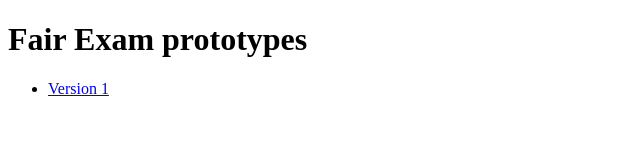
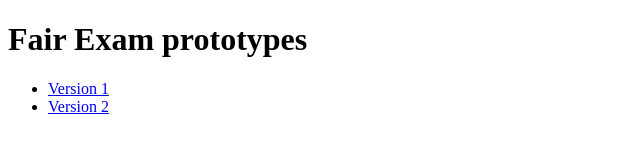
Before and after one commit to dylan40907/hw3-sdd, a plain HTML site: page index.html in a window 1280 px wide. Shown: the full height of the page, 0-640 px from the left. Drawn offline with Linux system fonts and the light colour scheme.

Commit message:
Link V2 from root page

```diff
--- a/index.html
+++ b/index.html
@@ -9,6 +9,7 @@
   <h1>Fair Exam prototypes</h1>
   <ul>
     <li><a href="v1/">Version 1</a></li>
+    <li><a href="v2/">Version 2</a></li>
   </ul>
 </body>
 </html>
```
